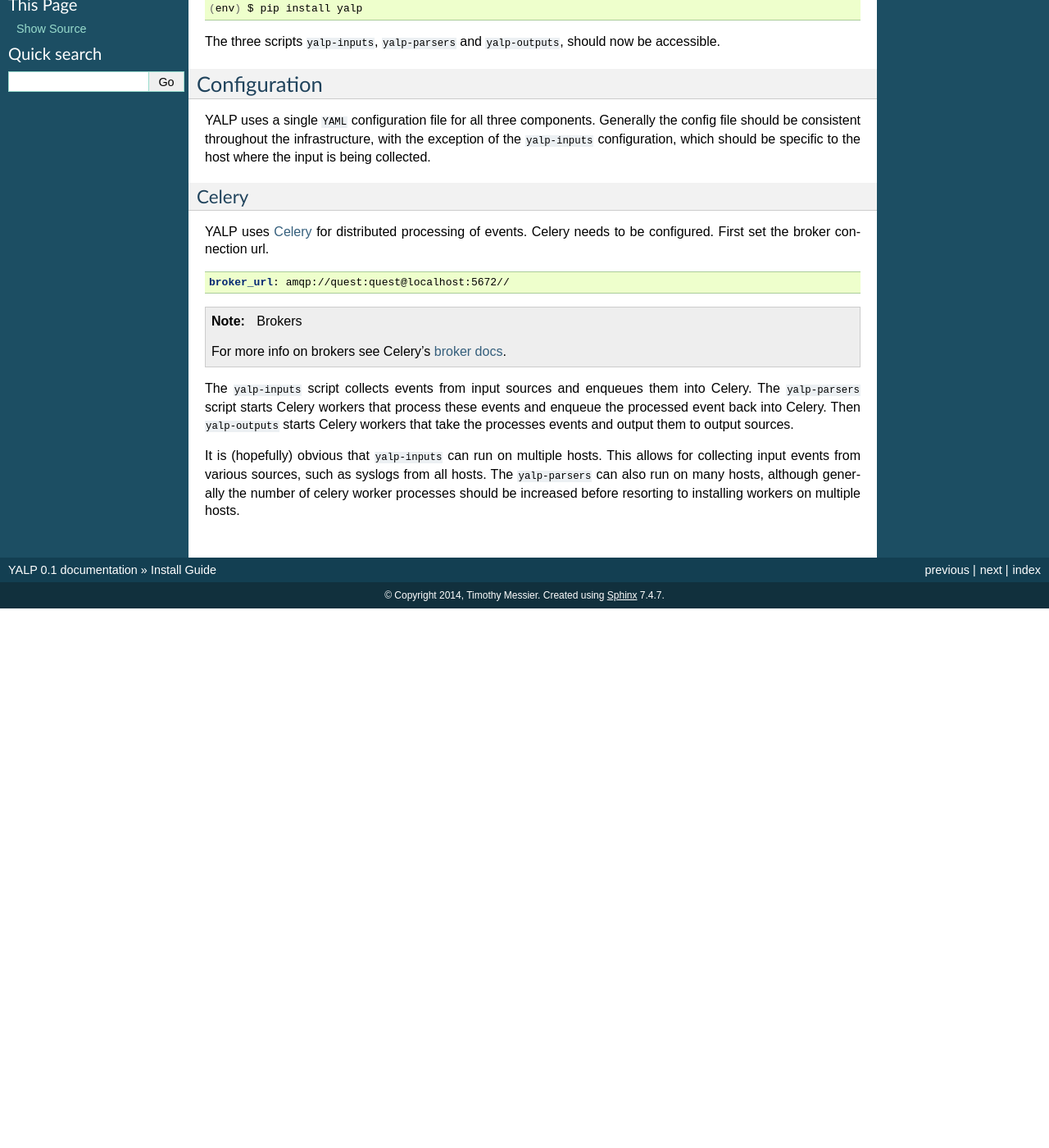
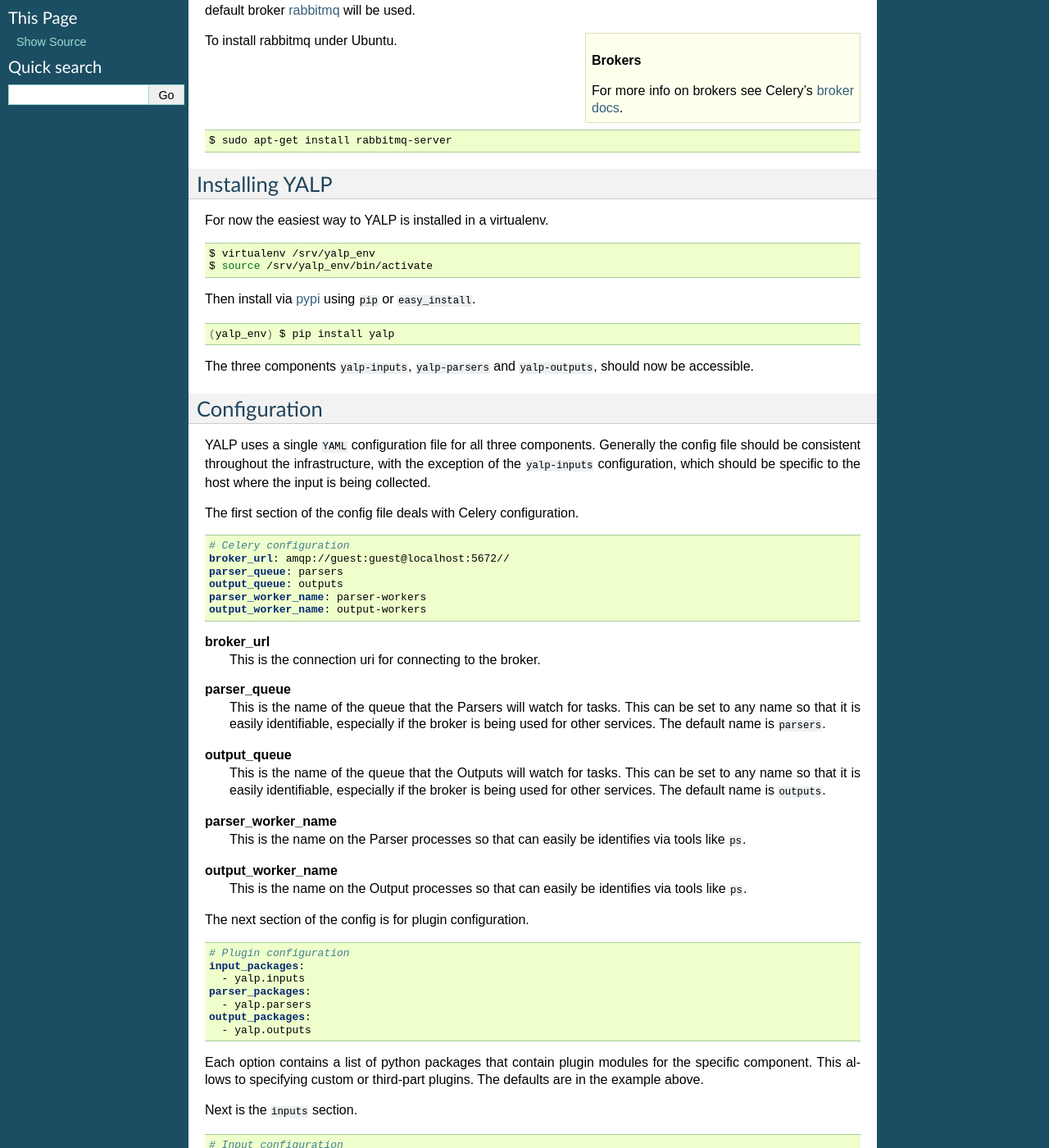
Before and after one commit to yalp-log/yalp, a Sphinx documentation site: the page built from doc/topics/install.rst, in a window 1280 px wide and 1400 px high, scrolled down 245 px. Shown: the whole window at 82% size. Built offline with Sphinx 7.4.7, drawn with Linux system fonts in a browser that asks for light colours; before the commit the page ends 987 px from its top, so only the background shows below that; some of the changed text lies outside the part shown.

Commit message:
More docs

```diff
--- a/doc/topics/install.rst
+++ b/doc/topics/install.rst
@@ -1,22 +1,48 @@
 Install Guide
 =============
 
-It is recommended that YALP is installed in a virtualenv.
+YALP is designed to be installed on multiple servers, with different
+components running on separate machines. It can just as easily be installed on
+a single machine. This guide will show how to setup all components on a single
+host, but will also describe how the components could easily be distrubuted.
+
+
+Celery Broker
+-------------
+
+Since YALP uses Celery_ for communication between components, a broker must be
+installed. For this guide, the default broker rabbitmq_ will be used.
+
+.. sidebar:: Brokers
+
+    For more info on brokers see Celery's `broker docs`_.
+
+To install rabbitmq under Ubuntu.
 
 .. code-block:: bash
 
-    $ mkdir /srv/yalp/
-    $ virtualenv /srv/yalp/env
-    $ source /srv/yalp/env/bin/activate
+    $ sudo apt-get install rabbitmq-server
+
+
+Installing YALP
+---------------
+
+For now the easiest way to YALP is installed in a virtualenv.
+
+.. code-block:: bash
+
+    $ virtualenv /srv/yalp_env
+    $ source /srv/yalp_env/bin/activate
 
 Then install via pypi_ using ``pip`` or ``easy_install``.
 
 .. code-block:: bash
 
-    (env) $ pip install yalp
+    (yalp_env) $ pip install yalp
 
-The three scripts ``yalp-inputs``, ``yalp-parsers`` and ``yalp-outputs``,
+The three components ``yalp-inputs``, ``yalp-parsers`` and ``yalp-outputs``,
 should now be accessible.
+
 
 Configuration
 -------------
@@ -26,37 +52,112 @@
 with the exception of the ``yalp-inputs`` configuration, which should be
 specific to the host where the input is being collected.
 
-Celery
-++++++
-
-YALP uses Celery_ for distributed processing of events. Celery needs to be
-configured. First set the broker connection url.
-
+The first section of the config file deals with Celery configuration.
 
 .. code-block:: yaml
 
-    broker_url: amqp://quest:quest@localhost:5672//
+    # Celery configuration
+    broker_url: amqp://guest:guest@localhost:5672//
+    parser_queue: parsers
+    output_queue: outputs
+    parser_worker_name: parser-workers
+    output_worker_name: output-workers
+
+**broker_url**
+    This is the connection uri for connecting to the broker.
+
+**parser_queue**
+    This is the name of the queue that the Parsers will watch for tasks. This
+    can be set to any name so that it is easily identifiable, especially if
+    the broker is being used for other services. The default name is
+    ``parsers``.
+
+**output_queue**
+    This is the name of the queue that the Outputs will watch for tasks. This
+    can be set to any name so that it is easily identifiable, especially if
+    the broker is being used for other services. The default name is
+    ``outputs``.
+
+**parser_worker_name**
+    This is the name on the Parser processes so that can easily be identifies
+    via tools like ``ps``.
+
+**output_worker_name**
+    This is the name on the Output processes so that can easily be identifies
+    via tools like ``ps``.
 
 
-.. note:: Brokers
+The next section of the config is for plugin configuration.
 
-    For more info on brokers see Celery's `broker docs
-    <http://celery.readthedocs.org/en/latest/getting-started/brokers/>`_.
+.. code-block:: yaml
+
+    # Plugin configuration
+    input_packages:
+      - yalp.inputs
+    parser_packages:
+      - yalp.parsers
+    output_packages:
+      - yalp.outputs
+
+Each option contains a list of python packages that contain plugin modules for
+the specific component. This allows to specifying custom or third-part plugins.
+The defaults are in the example above.
 
 
-The ``yalp-inputs``
-script collects events from input sources and enqueues them into Celery. The
-``yalp-parsers`` script starts Celery workers that process these events and
-enqueue the processed event back into Celery. Then ``yalp-outputs`` starts
-Celery workers that take the processes events and output them to output
-sources.
+Next is the ``inputs`` section.
 
-It is (hopefully) obvious that ``yalp-inputs`` can run on multiple hosts. This
-allows for collecting input events from various sources, such as syslogs from
-all hosts. The ``yalp-parsers`` can also run on many hosts, although generally
-the number of celery worker processes should be increased before resorting to
-installing workers on multiple hosts.
+.. code-block:: yaml
+
+    # Input configuration
+    inputs:
+      - 'file':
+          path: '/var/log/messages'
+          type: messages
+
+This section contains a list of inputs to monitor for events. This example is
+set to monitor ``/var/log/messages``. The ``type`` option limits what parsers
+and outputers will process this input. Only parsers are outputs that have the
+same ``type`` will process the message. The general format is as follows.
+
+.. sidebar:: Options for pluings
+
+    See the :doc:`Full Plugin Reference </ref/index>` for options the the
+    plugins.
+
+.. code-block:: yaml
+
+    inputs:
+      - '<module>':
+          <option>: <value>
+          ...
+          <option>: <value>
+      - '<module>':
+          <option>: <value>
+          ...
+          <option>: <value>
+
+
+The last two sections are similar to the ``inputs`` section but are for
+configuring the ``parsers`` and ``outputs``.
+
+.. code-block:: yaml
+
+    parsers:
+      - 'passthrough':
+          type: messages
+
+    outputs:
+      - 'mongo':
+          uri: 'mongodb://localhost:27017/yalp'
+          database: yalp
+          collection: logs
+
+
+This configures the parsers to pass the message to the outpers without modifing
+it. The message will then to output to mongodb running on the same machine.
 
 
 .. _pypi: https://pypi.python.org/pypi
 .. _Celery: http://www.celeryproject.org/
+.. _rabbitmq: http://www.rabbitmq.com/
+.. _broker docs: http://celery.readthedocs.org/en/latest/getting-started/brokers/
```
Also changed, not shown: 1 other file.
